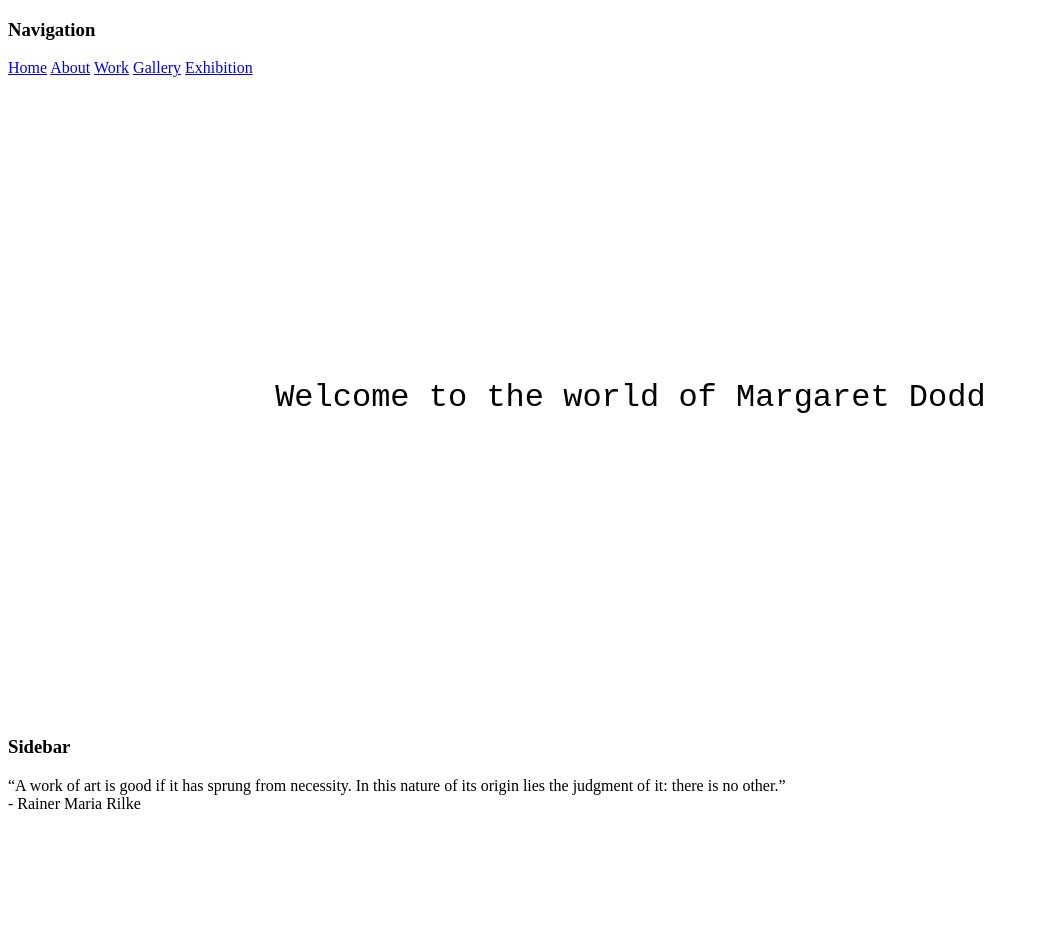
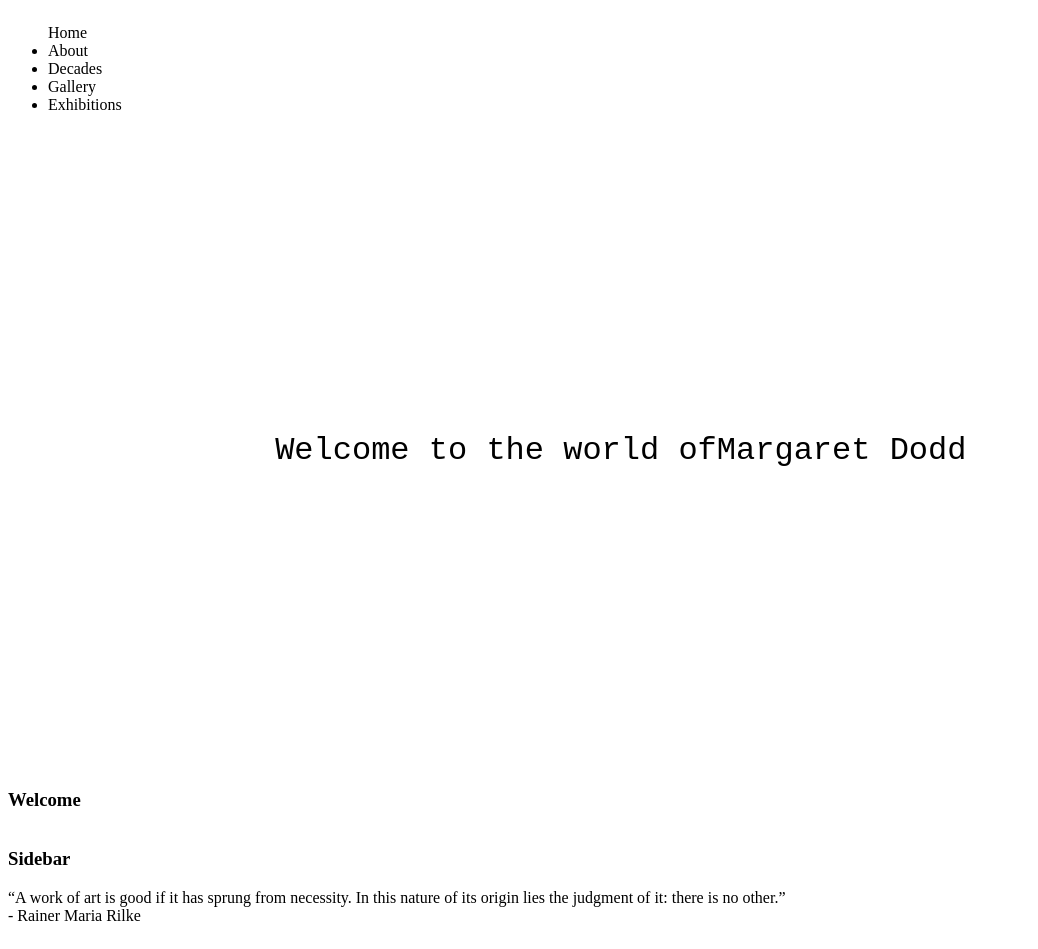
Before and after one commit to Jonathon/MD, a website: page index.html in a window 1280 px wide. Shown: the whole page, without its empty margins (0-1038 px from the left). Before the commit the page ends 829 px from the top, so only its background shows below. Drawn offline with Linux system fonts and the light colour scheme; a web font is replaced by a local one.

Commit message:
experimented with submerge and re coded.

```diff
--- a/css/styles.css
+++ b/css/styles.css
@@ -59,33 +59,26 @@ h1 {
     border-color: transparent;
   }
 }
--- end of snippet --->
+
+.body { max-width: 90%;
+        margin: 1rem, auto;
+
+}
+
 .container {
   display: grid;
-  grid-template-columns: 8em auto 8em;
-  grid-template-rows: 3em auto auto auto 3em;
 }
 
-header {
-    grid-column: 1 / 4;
-  }
+.mainNav {
+  margin: 0;
+  padding: 0;
+  list-style: none;
+}
 
-  nav {
-    grid-row: 2 / 5;
-    grid-column: 1;
-  }
-
-  aside {
-    grid-row: 2 / 5;
-    grid-column: 3;
-  }
-
-  article {
-    grid-row: 2 / 5;
-    grid-column: 2;
-  }
-
-  footer {
-    grid-column: 1 / 4;
-    grid-row: 5;
-  }
+.mainNav a {
+    color:#000;
+    font-size: 12px;
+    text-transform: uppercase;
+    text-decoration: none;
+    border 1px dashed #999;
+    padding 7px, 5px;}
--- a/index.html
+++ b/index.html
@@ -10,19 +10,26 @@
   <body>
     <div class="container">
       <header>
-        <nav>
-          <h3>Navigation</h3>
-          <a class="nav-link" href="javascript:void(0)">Home</a>
-          <a class="nav-link" href="javascript:void(0)">About</a>
-          <a class="nav-link" href="javascript:void(0)">Work</a>
-          <a class="nav-link" href="javascript:void(0)">Gallery</a>
-          <a class="nav-link" href="javascript:void(0)">Exhibition</a>
+        <nav class= "nav-link">
+
+
+
+        <ul class="mainNav>
+
+          <li a class="nav-link"  href="#home">Home</a></li>
+          <li a class="nav-link" href="#about">About</a></li>
+          <li a class="nav-link" href="#decades">Decades</a></li>
+          <li a class="nav-link" href="#gallery">Gallery</a></li>
+          <li a class="nav-link" href="#exhibitions">Exhibitions</a></li>
+        </ul>
+
+
         </nav>
 
         <div class="typing">
-           <Welcome class="typing-effect">Welcome to the world of Margaret Dodd</h1>
+           <Welcome class="typing-effect">Welcome to the world ofMargaret Dodd</h1>
       </header>
-
+<h3>Welcome</h3>
       <main></main>
       <aside>
         <h3>Sidebar</h3>
```
Also changed, not shown: 2 other files.
